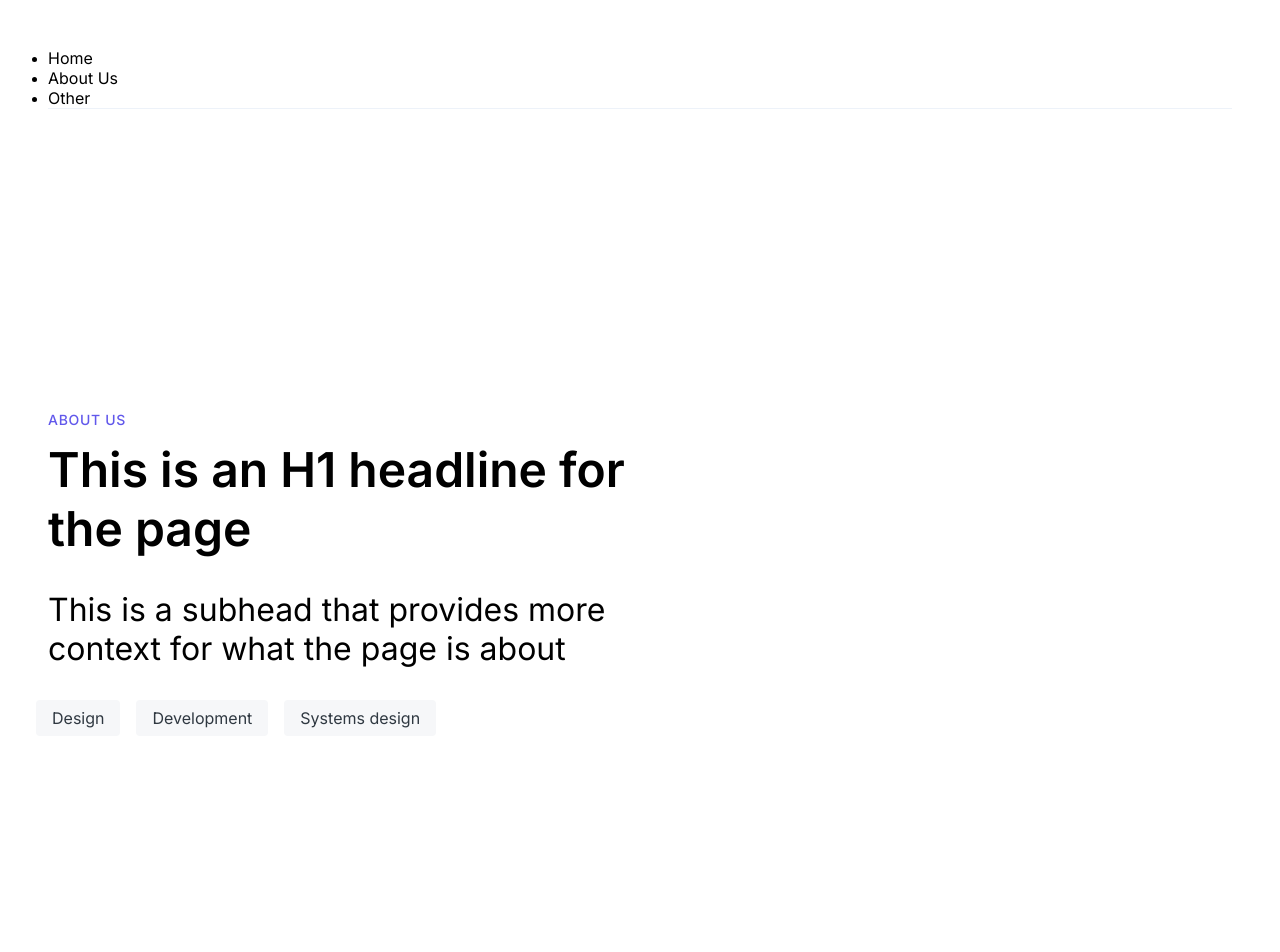
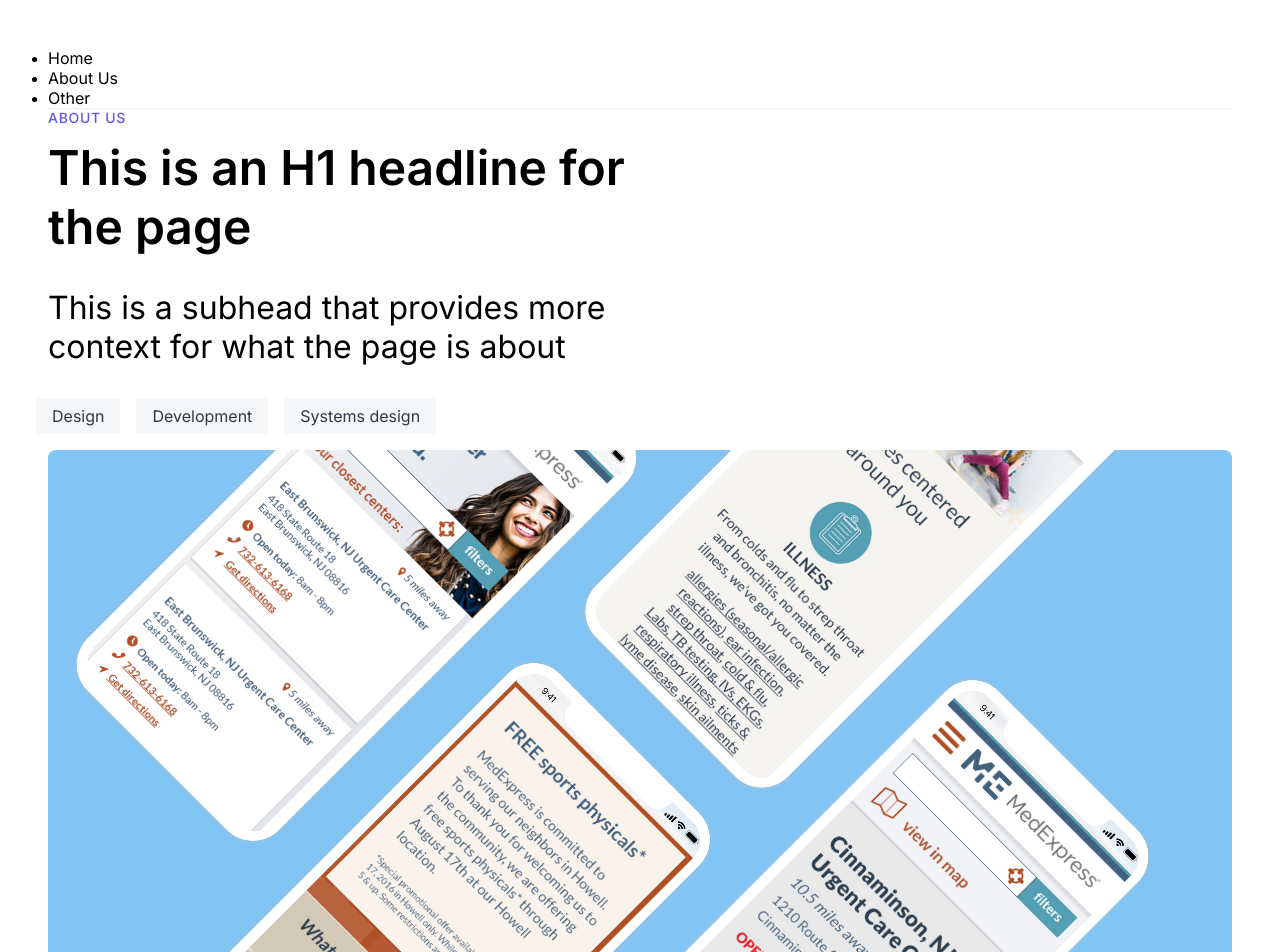
Before and after one commit to RichKummer/test-nextjs, a Next.js app: page /about in a window 1280 px wide. Shown: the top 952 px of the page. Before the commit the page ends 800 px from the top, so only its background shows below. Built offline with nearby package versions, Linux system fonts and the light colour scheme.

Commit message:
Feature image

```diff
--- a/components/Hero.js
+++ b/components/Hero.js
@@ -1,10 +1,12 @@
 import styles from '@/styles/Home.module.css';
+import heroImage from "public/about/test-hero.jpg";
+import Image from 'next/image';
 import { Inter } from 'next/font/google'
 
 const inter = Inter({ subsets: ['latin'] })
 
 export default function Hero(props) {
-  const {eyebrow, eyebrowColor, headline, subhead, tab1, tab2, tab3} = props;
+  const {eyebrow, headline, subhead, tab1, tab2, tab3} = props;
   const eyebrowUpper = eyebrow.toUpperCase();
 
   return (
@@ -18,6 +20,13 @@ export default function Hero(props) {
        <div className={[styles.tab, inter.className].join(' ')}>{tab2}</div>
        <div className={[styles.tab, inter.className].join(' ')}>{tab3}</div>
       </div>
+
+      <Image
+            className={styles.heroImage}
+            src={heroImage}
+            alt="test image"
+            priority
+          />
     </div>
   );
 }
--- a/pages/about.js
+++ b/pages/about.js
@@ -14,7 +14,7 @@ export default function About() {
     </Head>
     <main className={styles.main}>
     <Navbar />
-    <Hero eyebrow="About Us" eyebrowColor="eyebrow-purple" tab1="Design" tab2="Development" tab3="Systems design" subhead="This is a subhead that provides more context for what the page is about" headline="This is an H1 headline for the page" />
+    <Hero eyebrow="About Us" eyebrowColor="eyebrow-purple" tab1="Design" tab2="Development" tab3="Systems design" subhead="This is a subhead that provides more context for what the page is about" headline="This is an H1 headline for the page" heroImage="heroImage"/>
     </main>
     </>
 }
--- a/styles/Home.module.css
+++ b/styles/Home.module.css
@@ -97,6 +97,12 @@
 
 .tabwrapper {
   margin: auto;
+}
+
+.heroImage {
+  max-width:100%;
+  height: auto;
+  display: block;
 }
 
 .card {
```
Also changed, not shown: public/about/test-hero.jpg (added).
